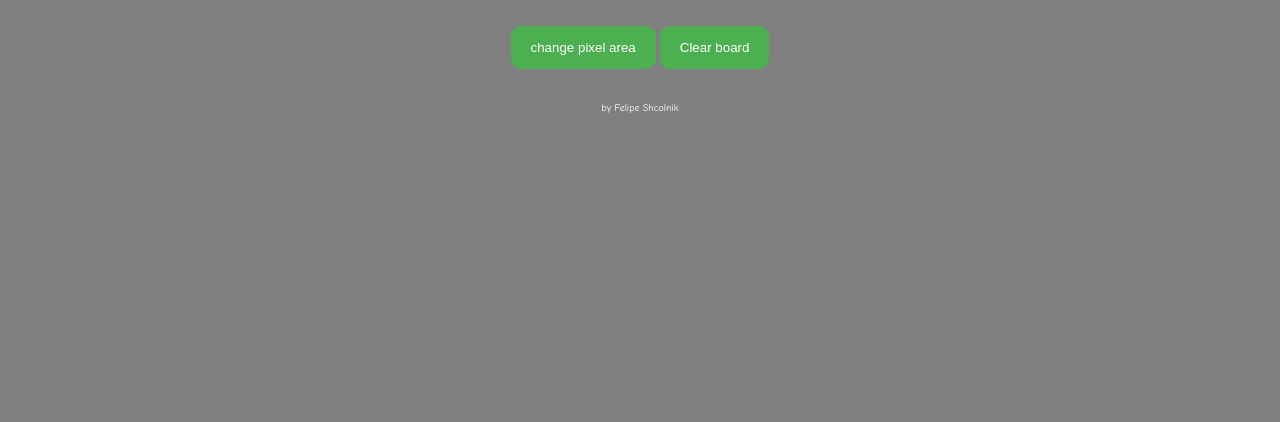
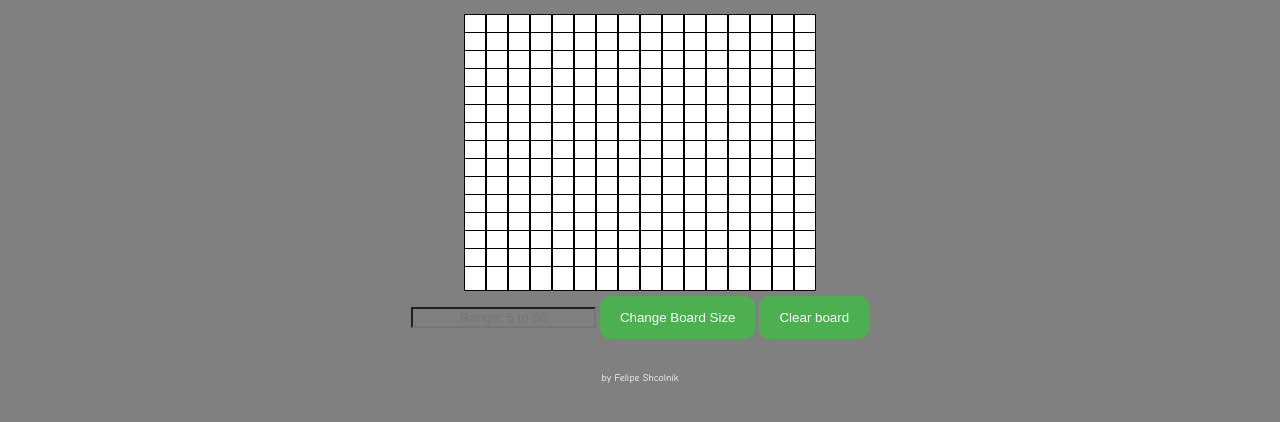
Before and after one commit to felipeshcolnik/Pixel-Art-2.0, a plain HTML site: page index.html in a window 1280 px wide. Shown: the part 290-712 px from the top of the page. Drawn offline with Linux system fonts and the light colour scheme.

Commit message:
clearBoard fct

```diff
--- a/index.html
+++ b/index.html
@@ -16,9 +16,11 @@
         <h2>Color palette</h2>
         <button id="change-colors-button">change colors</button>
       </section>
-      <section id="pixel-area">
+      <section>
         <h2>Board Area</h2>
-        <button id="change-pixel-area">change pixel area</button>
+        <div class='board-area'></div>
+        <input id="pixel-area-range" type="text" placeholder="Range: 5 to 50">
+        <button id="change-board-size">Change Board Size</button>
         <button id="clear-pixel-area">Clear board</button>
       </section>
     </main>
--- a/script.js
+++ b/script.js
@@ -1,8 +1,11 @@
 window.onload = function() {
   createColorOptions(numberOfColors);
+  createSizeofBoard(numbOfFrames);
+  clearBoard();
 };
 
 numberOfColors = 5;
+numbOfFrames = 15;
 
 function createColorOptions(numberOfColors) {
   const divMae = document.getElementById('color-palette-list');
@@ -11,5 +14,32 @@ function createColorOptions(numberOfColors) {
     div.className = 'color-palette';
     divMae.appendChild(div);
   };
-  console.log(divMae.innerHTML);
 };
+
+function createSizeofBoard(numbOfFrames) {
+  const divMae = document.getElementsByClassName('board-area')[0];
+  for (let i = 0; i < numbOfFrames; i += 1) {
+    const pCol = document.createElement('p');
+    pCol.className = 'board-frame';
+    divMae.appendChild(pCol);
+    for (let i = 0; i < numbOfFrames; i += 1) {
+      const pLin = document.createElement('p');
+      pLin.className = 'board-frame';
+      divMae.appendChild(pLin);
+    };
+    const br = document.createElement('br');
+    divMae.appendChild(br);
+
+  };
+};
+
+const clearBoard = () => {
+  const boardButton = document.getElementById('clear-pixel-area');
+  boardButton.addEventListener('click', () => {
+    const boardFramesList = document.getElementsByClassName('board-frame');
+    console.log(boardFramesList.length);
+    for (let i = 0; i < boardFramesList.length; i += 1) {
+      boardFramesList[i].style.backgroundColor = 'white';
+    }
+  })
+};
--- a/style.css
+++ b/style.css
@@ -57,3 +57,10 @@ footer {
   padding: 20px;
   margin: 0 5px;
 }
+
+.board-frame {
+  display: inline;
+  border: solid 1px black;
+  padding: 3px 10px 3px 10px;
+  background-color: white;
+}
```
